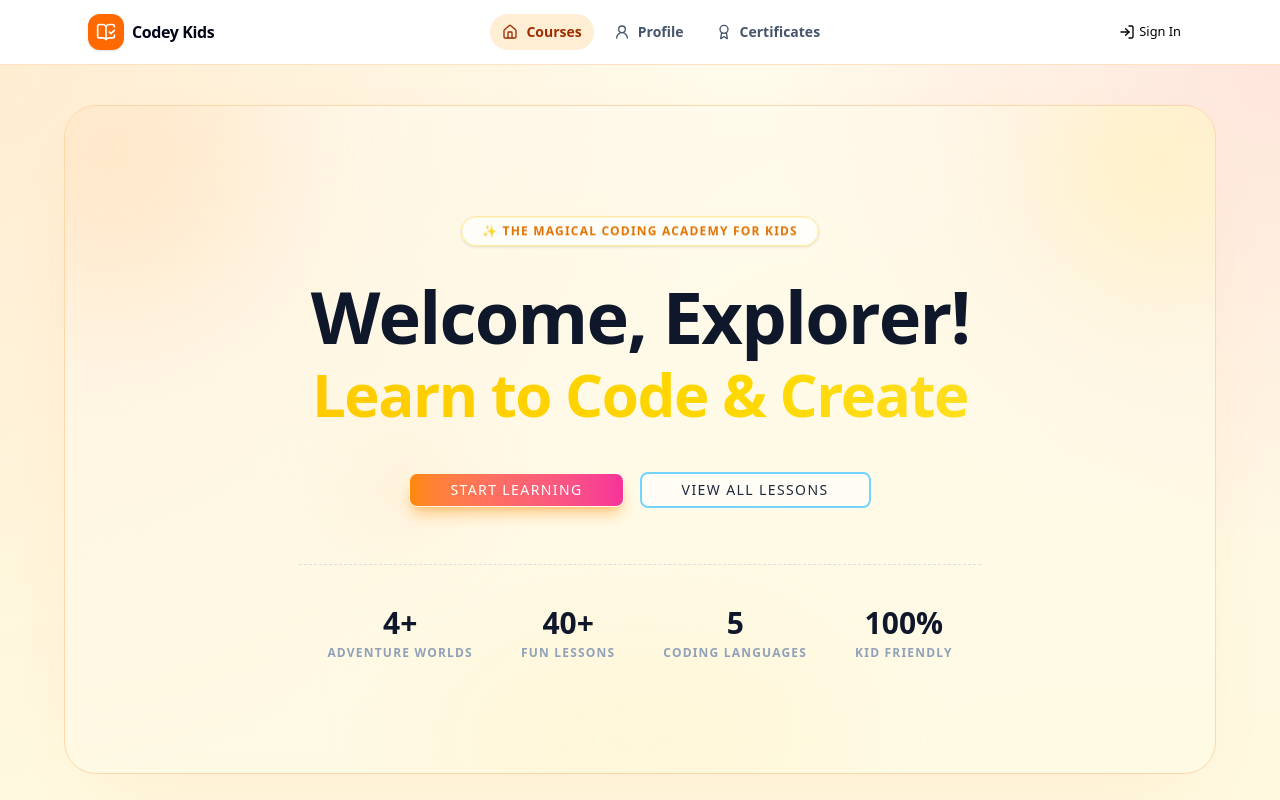
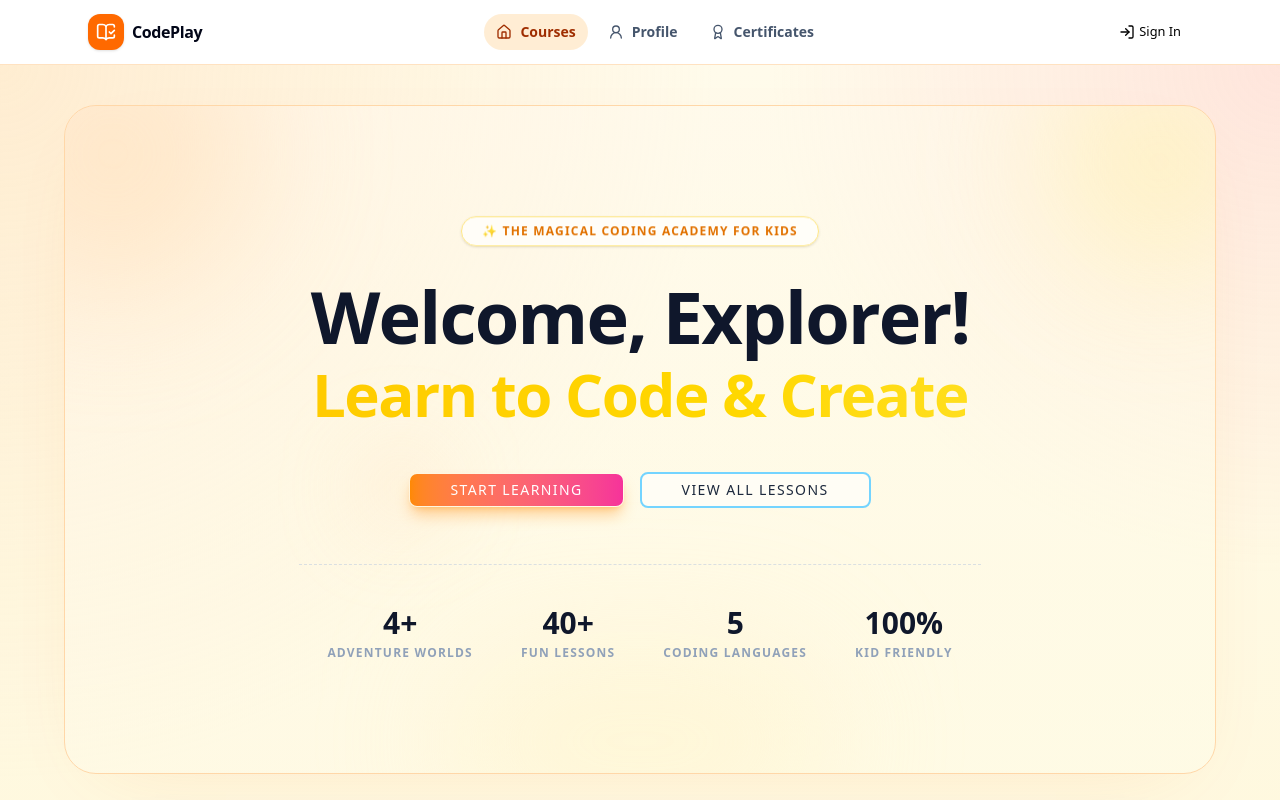
Before and after one commit to chamodilakshani/codey-next, a Next.js app: page / in a window 1280 px wide. Shown: the top 800 px of the page. Built offline with nearby package versions, Linux system fonts and the light colour scheme; no server answers; the database is empty.

Commit message:
fix: update navbar title from "Codey Kids" to "CodePlay"

```diff
--- a/components/learner-navbar.tsx
+++ b/components/learner-navbar.tsx
@@ -40,7 +40,7 @@ export function LearnerNavbar() {
           <span className="flex size-9 items-center justify-center rounded-xl bg-orange-500 text-white shadow-sm">
             <BookOpenCheck className="size-5" />
           </span>
-          <span className="text-base font-black tracking-tight">Codey Kids</span>
+          <span className="text-base font-black tracking-tight">CodePlay</span>
         </Link>
 
         <div className="order-3 flex w-full items-center gap-2 overflow-x-auto sm:order-2 sm:w-auto">
```
